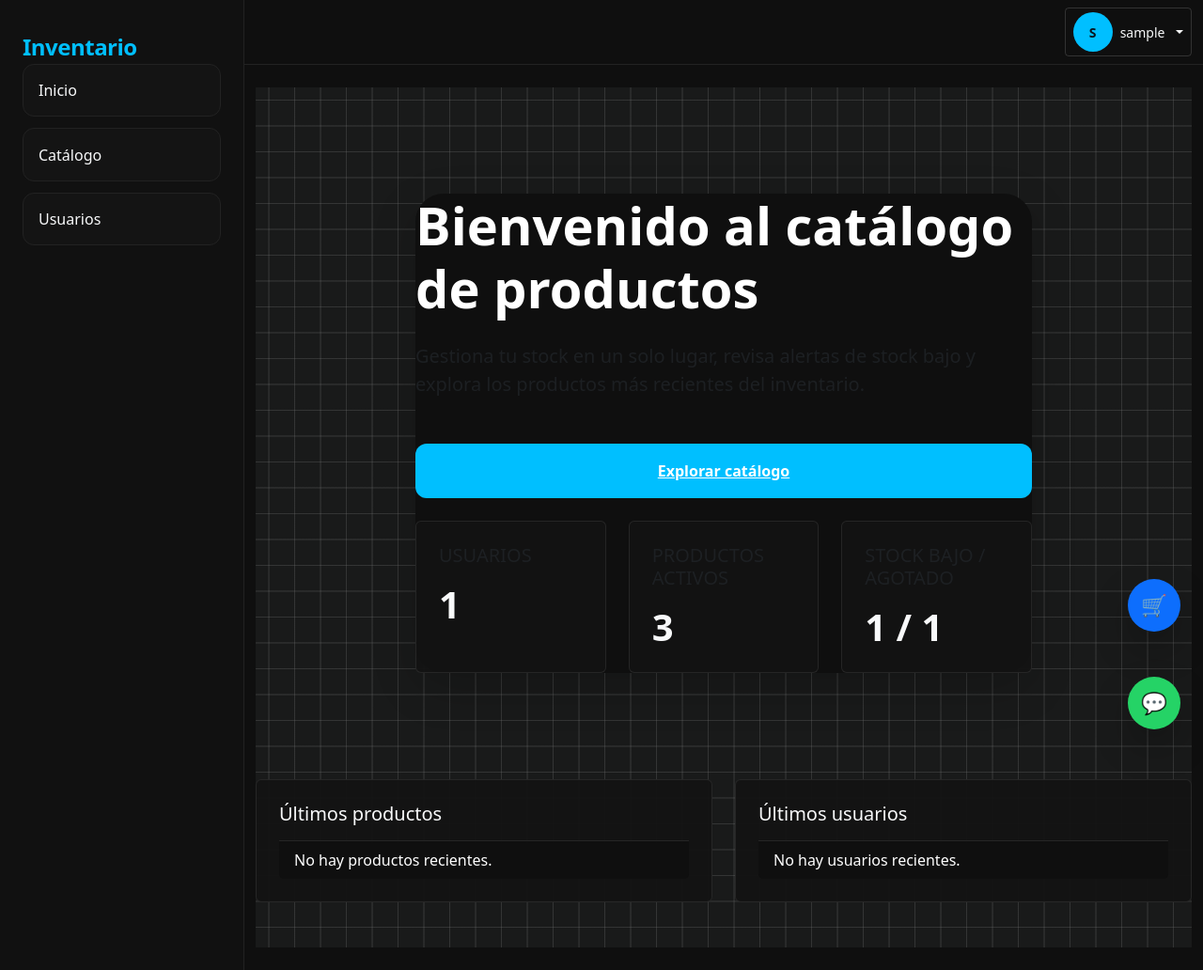
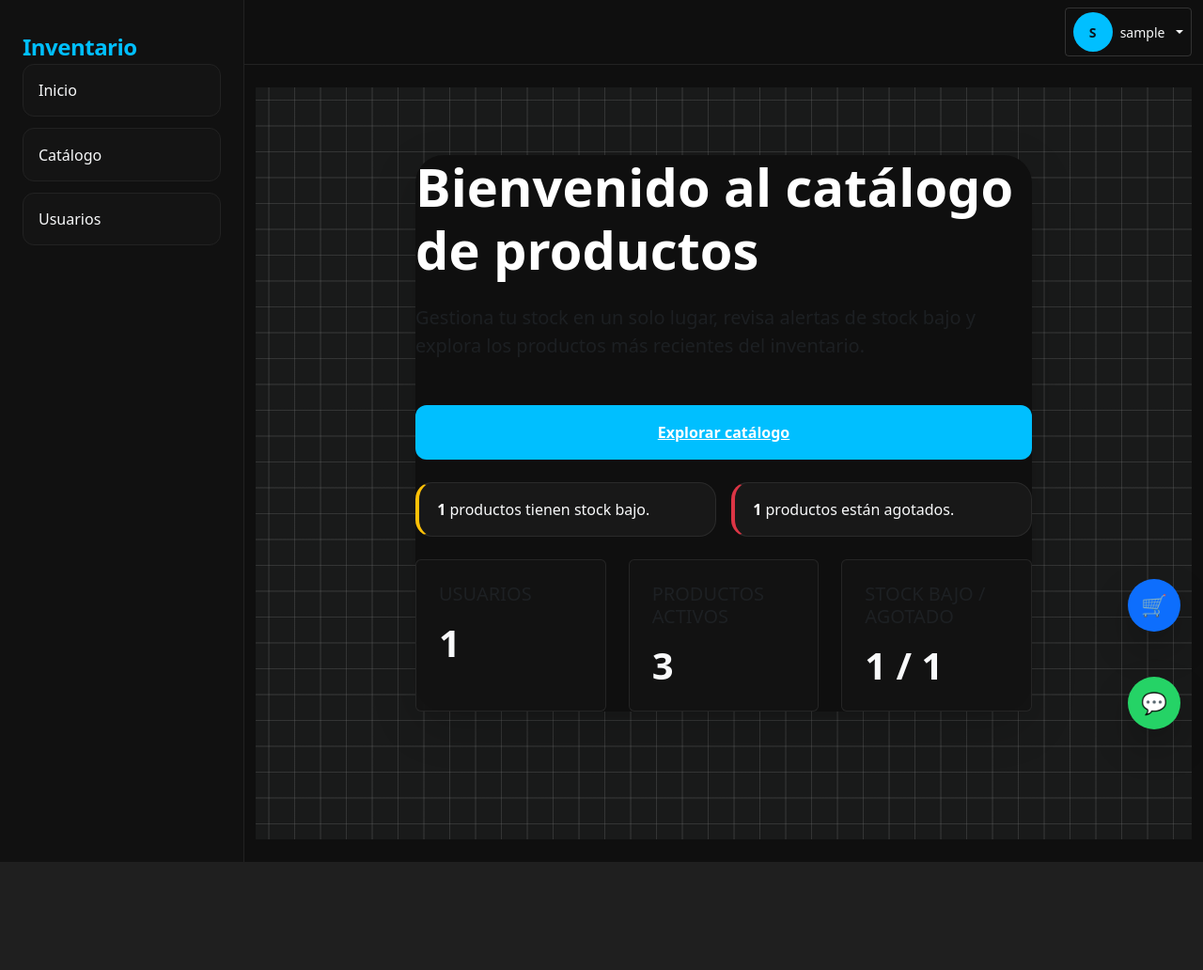
Before and after one commit to tomas1483369/DjangoProject, a Django app: page / in a window 1280 px wide. Shown: the whole page at 94% size. After the commit the page ends 917 px from the top, so only its background shows below. Run offline with Django 4.2, Linux system fonts and the light colour scheme; the visitor is signed in with stand-in values (Sample User, id 1); data comes from the database, SQL or seed files in the repository; some libraries are stand-ins or nearby versions.

Commit message:
subiendo cambios

```diff
--- a/productos/urls.py
+++ b/productos/urls.py
@@ -7,6 +7,7 @@ app_name = 'productos'
 urlpatterns = [
     path('catalogo/', views.catalogo, name='catalogo'),
     path('carrito/', views.carrito, name='carrito'),
+    path('carrito/api/', views.carrito_api, name='carrito_api'),
     path('nuevo/', views.crear_producto, name='crear_producto'),
     path('<int:pk>/editar/', views.editar_producto, name='editar_producto'),
     path('<int:pk>/eliminar/', views.eliminar_producto, name='eliminar_producto'),
--- a/templates/dashboard.html
+++ b/templates/dashboard.html
@@ -15,6 +15,24 @@
                         <a href="{% url 'productos:nuevo' %}" class="btn btn-outline-light btn-lg">Agregar producto</a>
                     {% endif %}
                 </div>
+                {% if low_stock_products or out_of_stock_products %}
+                    <div class="row g-3 mb-4">
+                        {% if low_stock_products %}
+                            <div class="col-12 col-md-6">
+                                <div class="dashboard-callout warning mb-0">
+                                    <strong>{{ low_stock_products }}</strong> productos tienen stock bajo.
+                                </div>
+                            </div>
+                        {% endif %}
+                        {% if out_of_stock_products %}
+                            <div class="col-12 col-md-6">
+                                <div class="dashboard-callout danger mb-0">
+                                    <strong>{{ out_of_stock_products }}</strong> productos están agotados.
+                                </div>
+                            </div>
+                        {% endif %}
+                    </div>
+                {% endif %}
                 <div class="row g-4">
                     <div class="col-12 col-md-4">
                         <div class="card card-dark p-4 h-100">
@@ -38,41 +56,5 @@
             </div>
         </div>
     </div>
-
-    <div class="row gx-4 gy-4 mt-4">
-        <div class="col-12 col-lg-6">
-            <div class="card card-dark p-4 h-100">
-                <h5 class="mb-3">Últimos productos</h5>
-                <ul class="list-group list-group-flush">
-                    {% for product in latest_products %}
-                        <li class="list-group-item bg-dark text-white border-secondary">
-                            <strong>{{ product.nombre }}</strong>
-                            <span class="text-muted d-block">{{ product.codigo }} · {{ product.cantidad }} en stock</span>
-                        </li>
-                    {% empty %}
-                        <li class="list-group-item bg-dark text-white border-secondary">No hay productos recientes.</li>
-                    {% endfor %}
-                </ul>
-            </div>
-        </div>
-        <div class="col-12 col-lg-6">
-            <div class="card card-dark p-4 h-100">
-                <h5 class="mb-3">Últimos usuarios</h5>
-                <ul class="list-group list-group-flush">
-                    {% for user in latest_users %}
-                        <li class="list-group-item bg-dark text-white border-secondary">
-                            <strong>{{ user.username }}</strong>
-                            <span class="text-muted d-block">{{ user.email }}</span>
-                        </li>
-                    {% empty %}
-                        <li class="list-group-item bg-dark text-white border-secondary">No hay usuarios recientes.</li>
-                    {% endfor %}
-                </ul>
-            </div>
-        </div>
-    </div>
-</div>
-        </div>
-    </div>
 </div>
 {% endblock %}
```
Also changed, not shown: productos/models.py (+32 -0 lines), templates/productos/catalogo_cards.html (+2 -6 lines).
